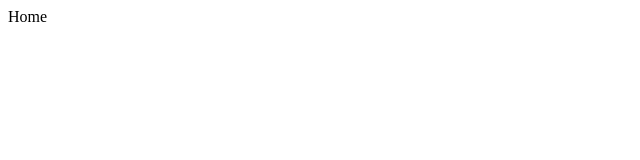
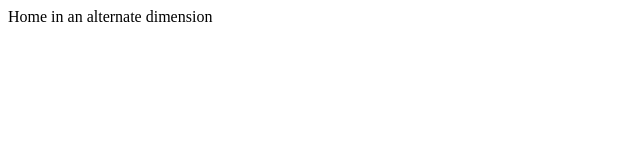
Before and after one commit to 203webmasters/InClass-10-11-18, a plain HTML site: page index.html in a window 1280 px wide. Shown: the whole page, without its empty margins (0-640 px from the left). Drawn offline with Linux system fonts and the light colour scheme.

Commit message:
Made a change in a n alternate reality

```diff
--- a/index.html
+++ b/index.html
@@ -11,6 +11,6 @@ and open the template in the editor.
         <meta name="viewport" content="width=device-width, initial-scale=1.0">
     </head>
     <body>
-        <div>Home</div>
+        <div>Home in an alternate dimension</div>
     </body>
 </html>
```
